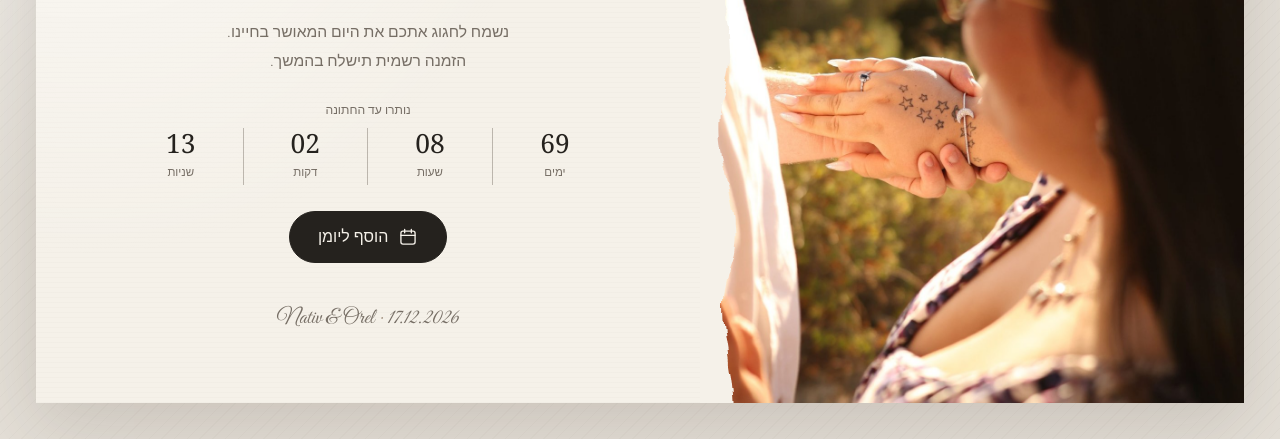
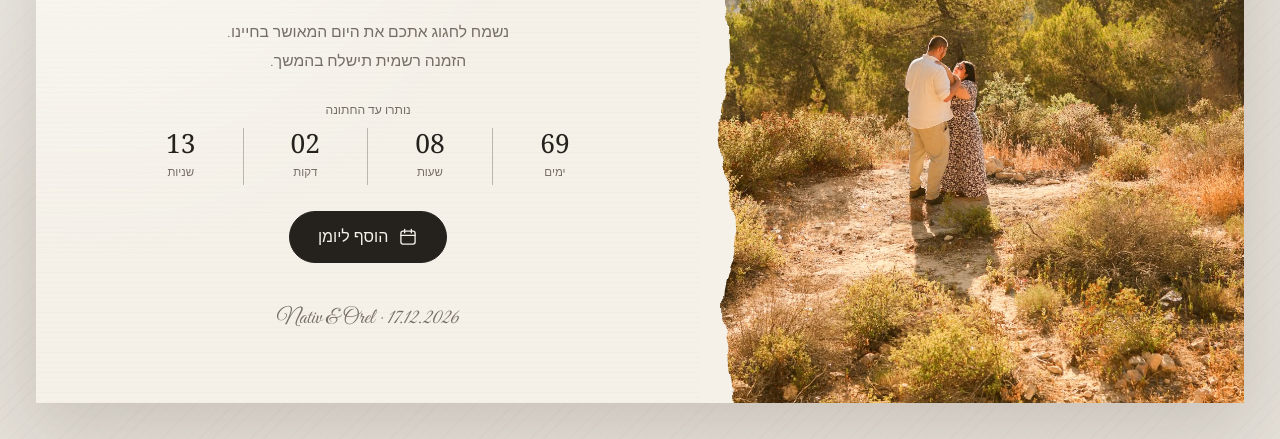
Before and after one commit to npwebdesine-lang/Save-the-date, a plain HTML site: page index.html in a window 1280 px wide. Shown: the part 393-832 px from the top of the page. Drawn offline with Linux system fonts and the light colour scheme; a web font is replaced by a local one.

Commit message:
feat: replace couple image with new save-the-date image

```diff
--- a/index.html
+++ b/index.html
@@ -39,7 +39,7 @@
     <main class="invitation" id="invitation">
       <figure class="photo">
         <img
-          src="assets/couple.jpg"
+          src="assets/savethedate.jpeg"
           alt="נתיב ואוראל אוחזים ידיים, טבעת האירוסין על היד"
           width="1200"
           height="1800"
```
Also changed, not shown: assets/couple.jpg (deleted), assets/savethedate.jpeg (added).
